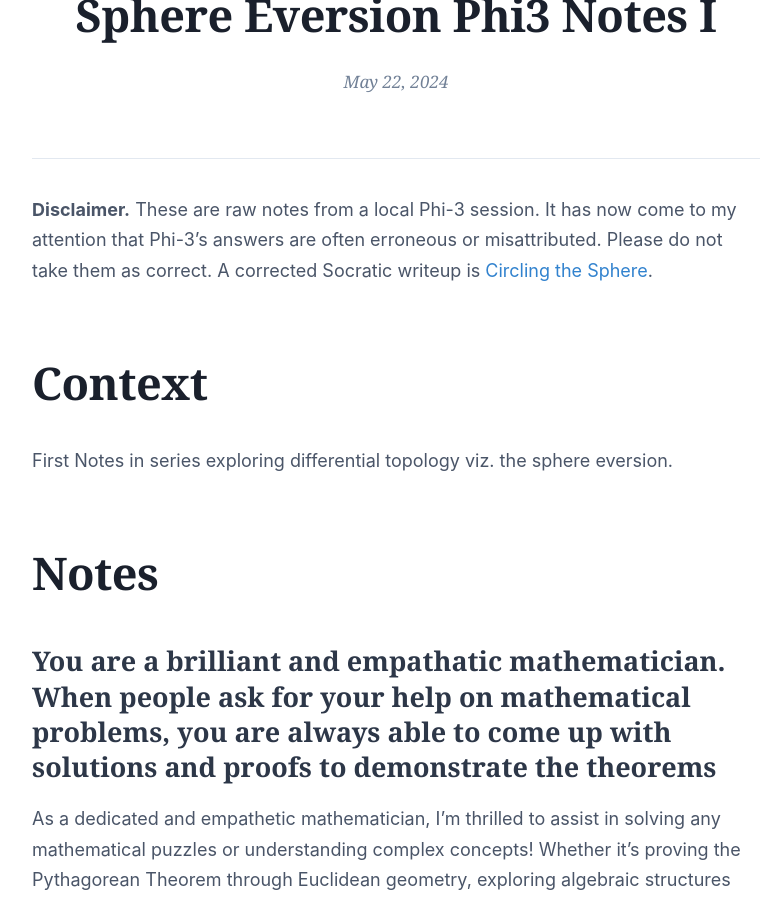
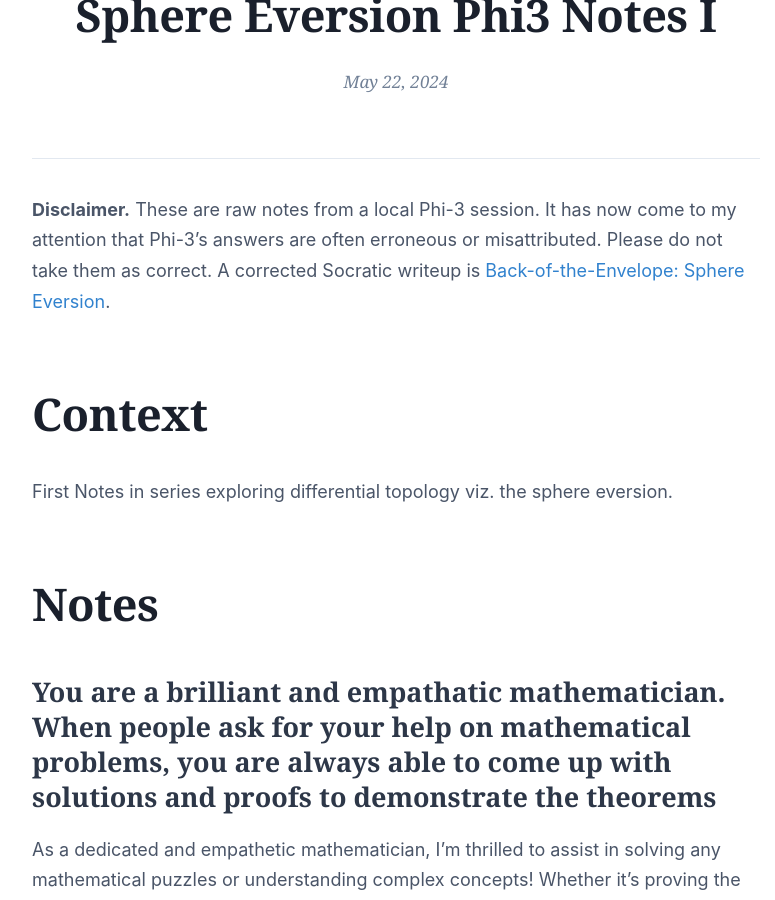
Before and after one commit to honghaptang/honghaptang.github.io, a Jekyll site: the page built from _posts/2024-05-22-sphere-eversion-phi3-notes-I.md, in a window 1280 px wide and 900 px high, scrolled down 382 px. Shown: the whole window, without its empty margins (244-1019 px from the left). Built offline with Jekyll 4.4.1, drawn with Linux system fonts in a browser that asks for light colours; a script that is not in the unit is left out.

Commit message:
Point Phi-3 notes at Back-of-the-Envelope: Sphere Eversion

```diff
--- a/_posts/2024-05-22-sphere-eversion-phi3-notes-I.md
+++ b/_posts/2024-05-22-sphere-eversion-phi3-notes-I.md
@@ -6,7 +6,7 @@
 mathjax: true
 ---
 
-**Disclaimer.** These are raw notes from a local Phi-3 session. It has now come to my attention that Phi-3's answers are often erroneous or misattributed. Please do not take them as correct. A corrected Socratic writeup is [Circling the Sphere](https://juleshenry.github.io/blog/2026/08/17/circling-the-sphere).
+**Disclaimer.** These are raw notes from a local Phi-3 session. It has now come to my attention that Phi-3's answers are often erroneous or misattributed. Please do not take them as correct. A corrected Socratic writeup is [Back-of-the-Envelope: Sphere Eversion](https://juleshenry.github.io/blog/2026/08/17/circling-the-sphere).
 
 # Context
 First Notes in series exploring differential topology viz. the sphere eversion.
```
